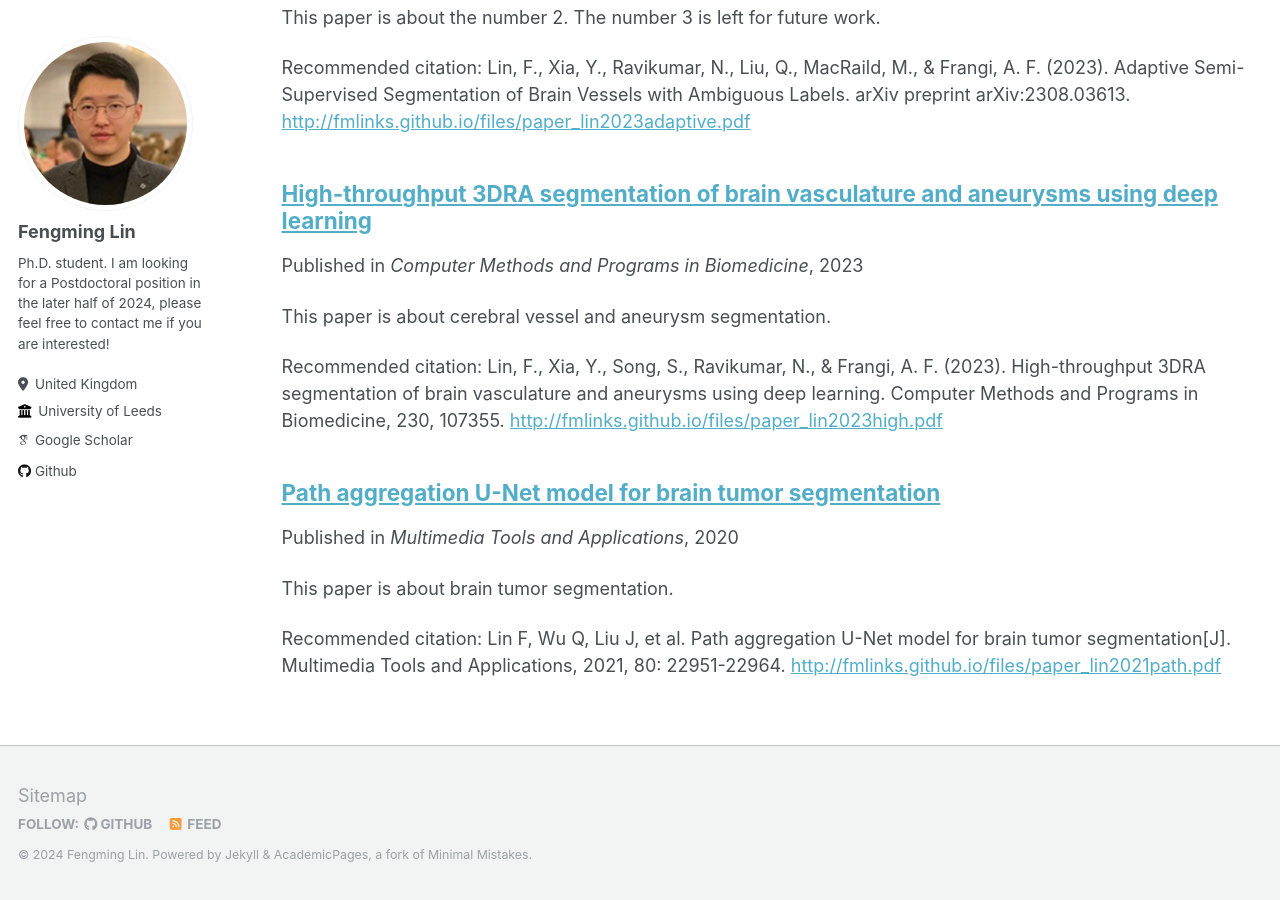
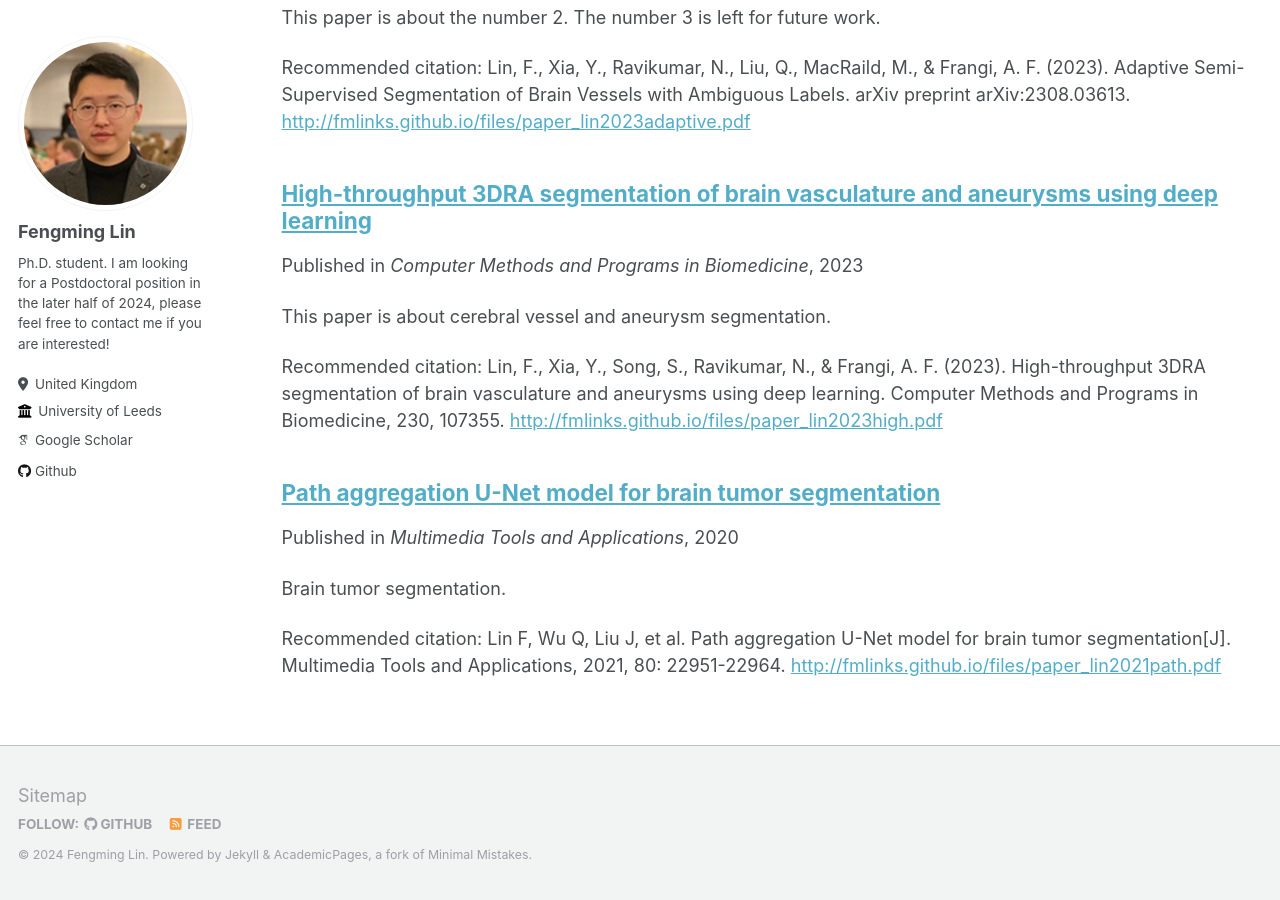
Before and after one commit to fmlinks/fmlinks.github.io, a Jekyll site: the page built from _pages/publications.md, in a window 1280 px wide and 900 px high, scrolled down 1085 px. Built offline with Jekyll 4.4.1, drawn with Linux system fonts in a browser that asks for light colours; some web fonts are replaced.

Commit message:
Update 2020-03-19-paper-lin2021path-number-3.md

```diff
--- a/_publications/2020-03-19-paper-lin2021path-number-3.md
+++ b/_publications/2020-03-19-paper-lin2021path-number-3.md
@@ -2,7 +2,7 @@
 title: "Path aggregation U-Net model for brain tumor segmentation"
 collection: Springer
 permalink: /publication/2015-10-01-paper-title-number-3
-excerpt: 'This paper is about brain tumor segmentation.'
+excerpt: 'Brain tumor segmentation.'
 date: 2020-03-19
 venue: 'Multimedia Tools and Applications'
 paperurl: 'http://fmlinks.github.io/files/paper_lin2021path.pdf'
```
